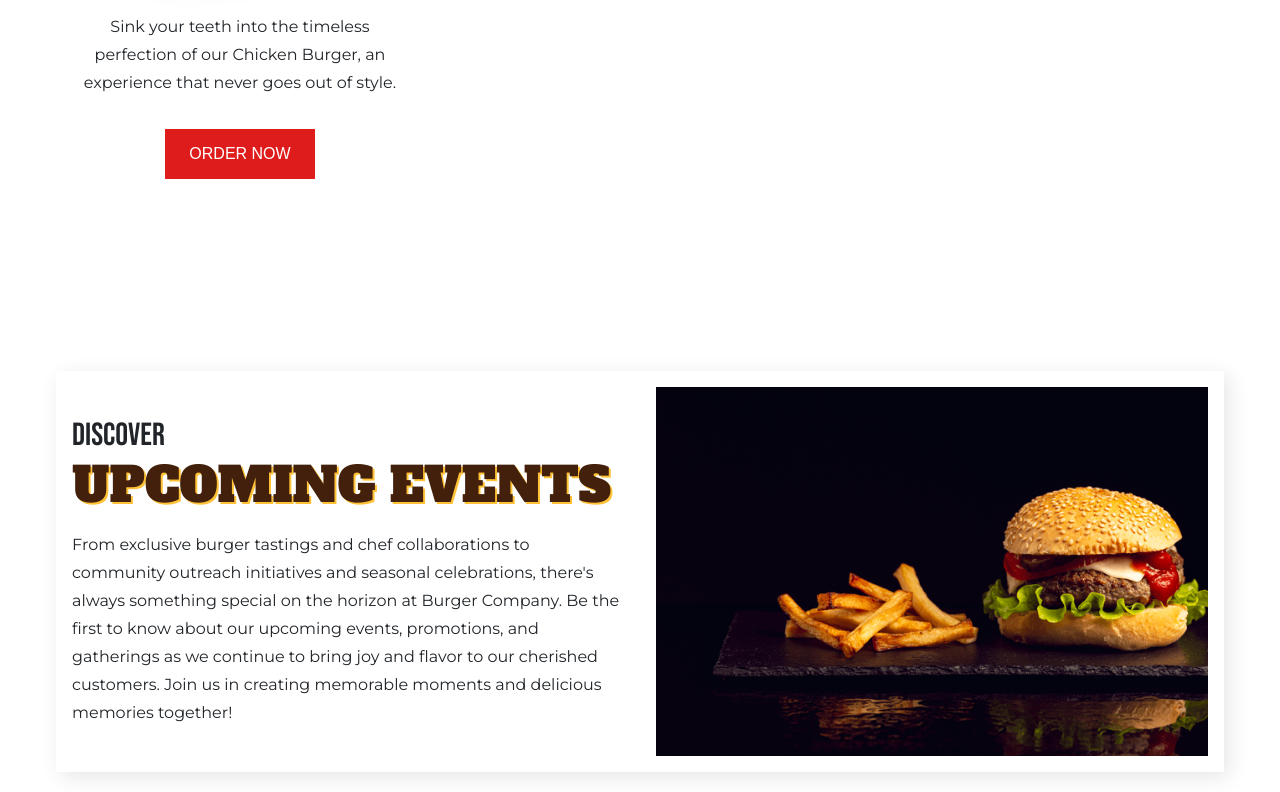
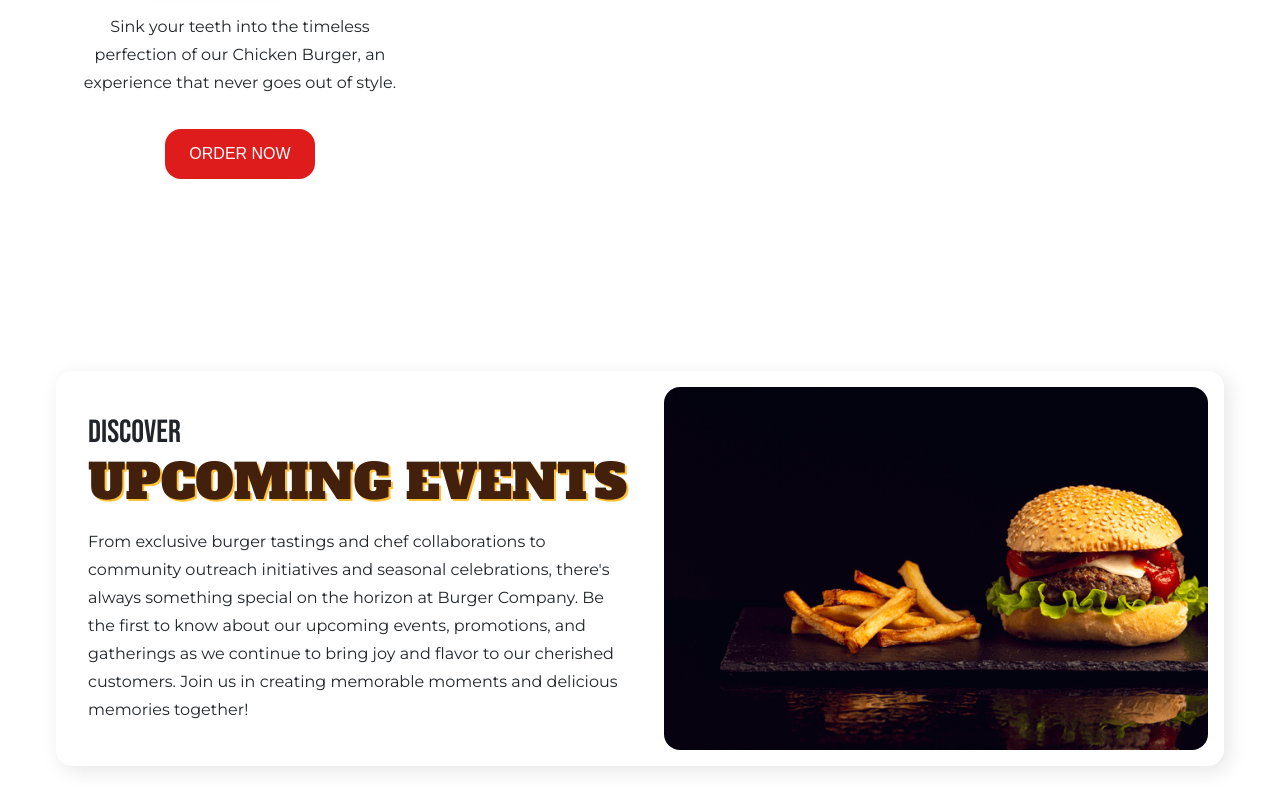
Before and after one commit to codehasan/BurgerHouse, a plain HTML site: page index.html in a window 1280 px wide. Shown: the part 1868-2660 px from the top of the page. Drawn offline with nearby package versions, Linux system fonts and the light colour scheme.

Commit message:
feat: add border radius and square buttons

```diff
--- a/styles.css
+++ b/styles.css
@@ -41,6 +41,7 @@
 
 .btn {
   padding: 1rem 1.5rem;
+  border-radius: 1rem;
   outline: none;
   border: none;
   font-size: 1rem;
@@ -52,6 +53,10 @@
 
 .btn:hover {
   background-color: var(--primary-color);
+}
+
+.btn-square {
+  border-radius: 0;
 }
 
 img {
@@ -283,6 +288,11 @@ nav {
   gap: 2rem;
   padding: 1rem;
   box-shadow: 5px 5px 20px rgba(0, 0, 0, 0.1);
+  border-radius: 1rem;
+}
+
+.event__image img {
+  border-radius: 1rem;
 }
 
 .event__details {
@@ -496,6 +506,7 @@ nav {
   .event__content {
     grid-template-columns: repeat(2, 1fr);
     align-items: center;
+    padding-left: 2rem;
   }
 
   .event__image {
```
